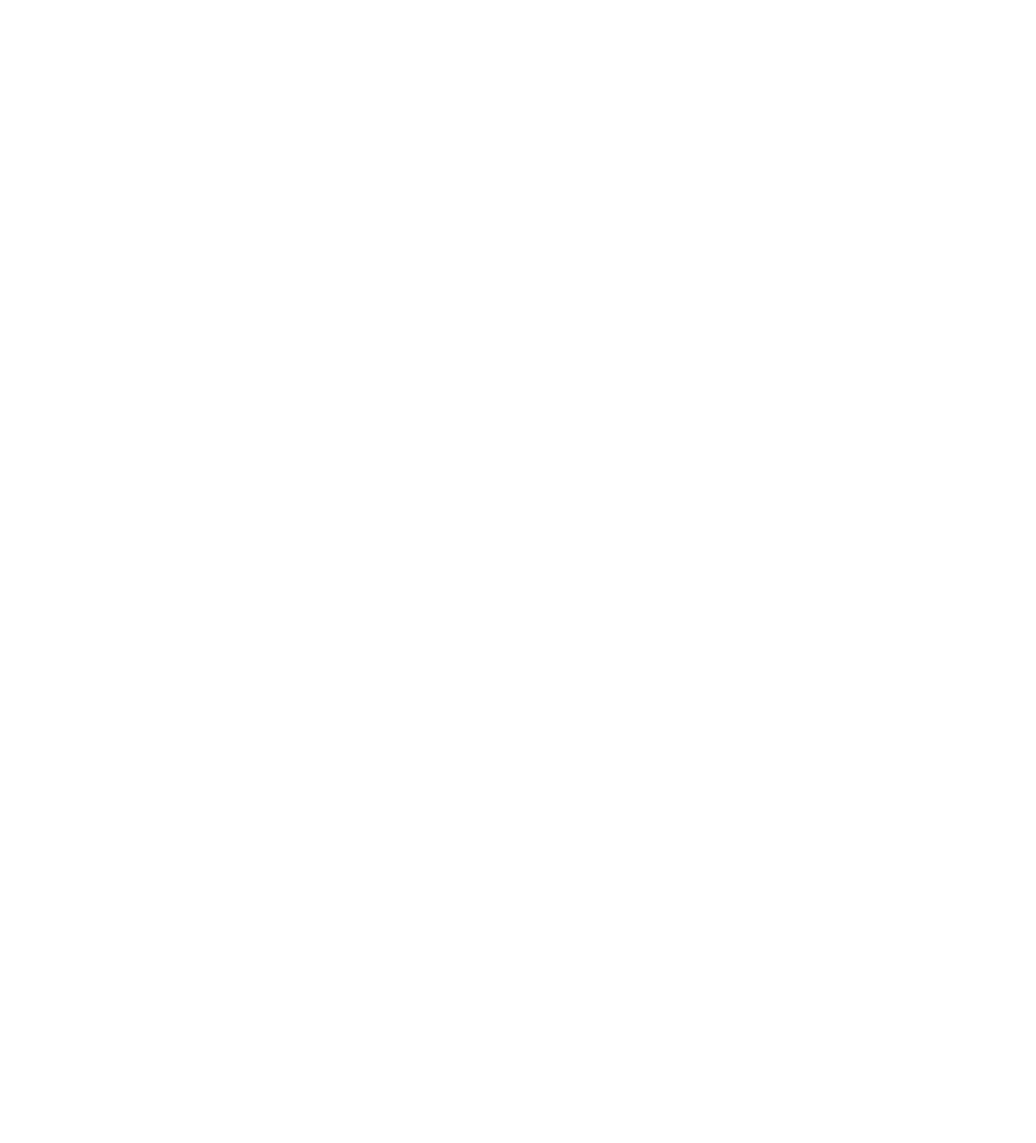
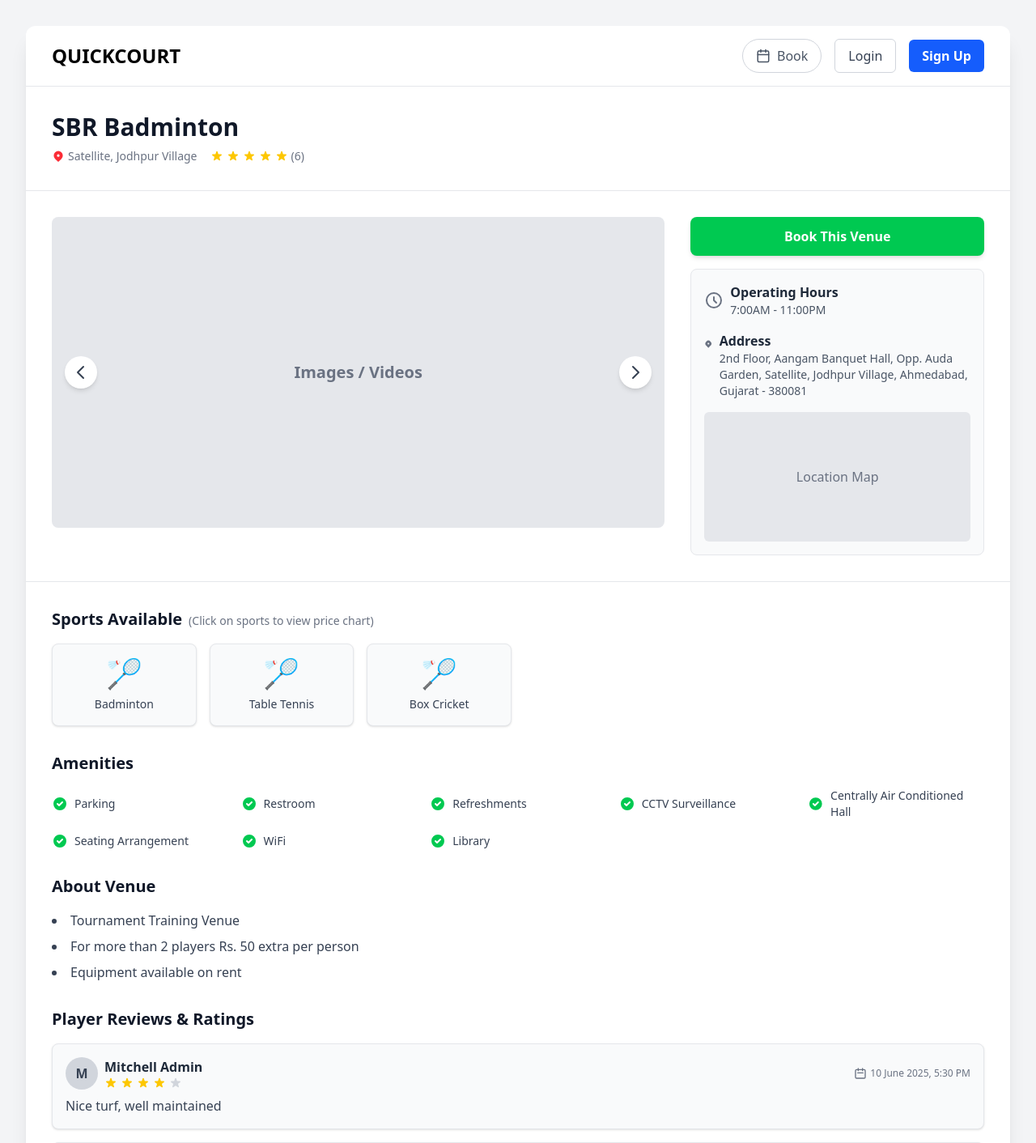
Before and after one commit to Tushar17733/QuickCourt, a React (Vite) app in the folder Frontend/: page /venue/1 in a window 1280 px wide. Before the commit this address had no page. Shown: the top 1412 px of the page at 81% size. Before the commit the page ends 800 px from the top, so only its background shows below. Built offline with nearby package versions, Linux system fonts and the light colour scheme.

Commit message:
desc page

```diff
--- a/Frontend/src/App.jsx
+++ b/Frontend/src/App.jsx
@@ -21,7 +21,7 @@ function App() {
         <Route path="/profile" element={<Profile/>} />
 
         <Route path="/venues" element={<Venues />} />
-        <Route path="/venuedetails" element={<VenueDetails />} />
+        <Route path="/venue/:id" element={<VenueDetails />} />
         <Route path="/courtbooking" element={<CourtBookingForm />} />
       </Routes>
     </div>
--- a/Frontend/src/components/Header.jsx
+++ b/Frontend/src/components/Header.jsx
@@ -55,14 +55,14 @@ export default function Header() {
           <>
             <Button
               onClick={() => navigate('/login')}
-              className="text-gray-600 px-4 py-2 rounded-full border border-gray-300 hover:bg-gray-100 transition-colors duration-200"
+              className="text-gray-600 px-4 py-2 rounded-full border border-gray-300 hover:bg-gray-100 transition-colors duration-200 cursor-pointer"
               variant="outline"
             >
               Login
             </Button>
             <Button
               onClick={() => navigate('/register')}
-              className="text-white bg-blue-600 px-4 py-2 rounded-full font-semibold hover:bg-blue-700 transition-colors duration-200"
+              className="text-white bg-blue-600 px-4 py-2 rounded-full font-semibold hover:bg-blue-700 transition-colors duration-200 cursor-pointer"
             >
               Sign Up
             </Button>
--- a/Frontend/src/page/Home.jsx
+++ b/Frontend/src/page/Home.jsx
@@ -264,9 +264,9 @@ const Home = () => {
               <ChevronRight size={16} className="ml-1" />
             </Link>
           </div>
-          <div className="grid grid-cols-1 md:grid-cols-2 lg:grid-cols-4 gap-6">
+          <div className="grid grid-cols-1 md:grid-cols-2 lg:grid-cols-4 gap-6 cursor-pointer">
             {venues.map((venue, index) => (
-              <VenueCard key={index} venue={venue} />
+                <VenueCard key={index} venue={venue} onClick={() => navigate(`/venue/${venue.id}`)} />
             ))}
           </div>
           <div className="text-center mt-8">
--- a/Frontend/src/page/VenueDetails.jsx
+++ b/Frontend/src/page/VenueDetails.jsx
@@ -1,9 +1,11 @@
 import React from 'react';
 import Header from '../components/Header';
+import { useParams } from 'react-router-dom';
 
-// This is the main component for the venue details page.
 const VenueDetails = () => {
-  // Mock data to simulate a single venue's details
+  const { id } = useParams();
+  console.log(id);
+
   const venue = {
     name: "SBR Badminton",
     location: "Satellite, Jodhpur Village",
@@ -13,14 +15,14 @@ const VenueDetails = () => {
     address: "2nd Floor, Aangam Banquet Hall, Opp. Auda Garden, Satellite, Jodhpur Village, Ahmedabad, Gujarat - 380081",
     sportsAvailable: ["Badminton", "Table Tennis", "Box Cricket"],
     amenities: [
-      { name: "Parking", icon: "M10 2a8 8 0 100 16 8 8 0 000-16zM8 11.5a1.5 1.5 0 01-3 0V7a1.5 1.5 0 013 0v4.5zM15 11.5a1.5 1.5 0 01-3 0V7a1.5 1.5 0 013 0v4.5z" },
-      { name: "Restroom", icon: "M10 2a8 8 0 100 16 8 8 0 000-16zM9 10a1 1 0 11-2 0 1 1 0 012 0zM13 10a1 1 0 11-2 0 1 1 0 012 0z" },
-      { name: "Refreshments", icon: "M10 2a8 8 0 100 16 8 8 0 000-16zM9 10a1 1 0 11-2 0 1 1 0 012 0zM13 10a1 1 0 11-2 0 1 1 0 012 0z" },
-      { name: "CCTV Surveillance", icon: "M10 2a8 8 0 100 16 8 8 0 000-16zM9 10a1 1 0 11-2 0 1 1 0 012 0zM13 10a1 1 0 11-2 0 1 1 0 012 0z" },
-      { name: "Centrally Air Conditioned Hall", icon: "M10 2a8 8 0 100 16 8 8 0 000-16zM9 10a1 1 0 11-2 0 1 1 0 012 0zM13 10a1 1 0 11-2 0 1 1 0 012 0z" },
-      { name: "Seating Arrangement", icon: "M10 2a8 8 0 100 16 8 8 0 000-16zM9 10a1 1 0 11-2 0 1 1 0 012 0zM13 10a1 1 0 11-2 0 1 1 0 012 0z" },
-      { name: "WiFi", icon: "M10 2a8 8 0 100 16 8 8 0 000-16zM9 10a1 1 0 11-2 0 1 1 0 012 0zM13 10a1 1 0 11-2 0 1 1 0 012 0z" },
-      { name: "Library", icon: "M10 2a8 8 0 100 16 8 8 0 000-16zM9 10a1 1 0 11-2 0 1 1 0 012 0zM13 10a1 1 0 11-2 0 1 1 0 012 0z" },
+      { name: "Parking" },
+      { name: "Restroom" },
+      { name: "Refreshments" },
+      { name: "CCTV Surveillance" },
+      { name: "Centrally Air Conditioned Hall" },
+      { name: "Seating Arrangement" },
+      { name: "WiFi" },
+      { name: "Library" },
     ],
     about: [
       "Tournament Training Venue",
@@ -52,29 +54,41 @@ const VenueDetails = () => {
     ]
   };
 
-  const StarRating = ({ rating }) => {
-    return (
+  const StarRating = ({ rating }) => (
     <div className="flex items-center space-x-1">
       {[...Array(5)].map((_, i) => (
-          <svg key={i} xmlns="http://www.w3.org/2000/svg" className={`h-4 w-4 ${i < rating ? 'text-yellow-400' : 'text-gray-300'}`} viewBox="0 0 20 20" fill="currentColor">
+        <svg
+          key={i}
+          xmlns="http://www.w3.org/2000/svg"
+          className={`h-4 w-4 ${i < rating ? 'text-yellow-400' : 'text-gray-300'}`}
+          viewBox="0 0 20 20"
+          fill="currentColor"
+        >
           <path d="M9.049 2.927c.3-.921 1.603-.921 1.902 0l1.07 3.292a1 1 0 00.95.69h3.462c.969 0 1.371 1.24.588 1.81l-2.8 2.034a1 1 0 00-.364 1.118l1.07 3.292c.3.921-.755 1.688-1.54 1.118l-2.8-2.034a1 1 0 00-1.175 0l-2.8 2.034c-.784.57-1.838-.197-1.539-1.118l1.07-3.292a1 1 0 00-.364-1.118L2.98 8.72c-.783-.57-.38-1.81.588-1.81h3.461a1 1 0 00.951-.69l1.07-3.292z" />
         </svg>
       ))}
     </div>
   );
-  };
 
   return (
     <div className="min-h-screen bg-gray-100 p-4 sm:p-6 lg:p-8 flex items-center justify-center font-sans">
       <div className="bg-white rounded-xl shadow-xl w-full max-w-7xl">
-        <Header/>
-        {/* Header Section */}
+        <Header />
         <div className="p-6 md:p-8 border-b border-gray-200">
           <h1 className="text-3xl font-extrabold text-gray-900">{venue.name}</h1>
           <div className="flex flex-col sm:flex-row sm:items-center text-sm text-gray-500 mt-2 space-y-2 sm:space-y-0 sm:space-x-4">
             <div className="flex items-center space-x-1">
-              <svg xmlns="http://www.w3.org/2000/svg" className="h-4 w-4 text-red-500" viewBox="0 0 20 20" fill="currentColor">
-                <path fillRule="evenodd" d="M5.05 4.05a7 7 0 119.9 9.9L10 18.9l-4.95-4.95a7 7 0 010-9.9zM10 11a2 2 0 100-4 2 2 0 000 4z" clipRule="evenodd" />
+              <svg
+                xmlns="http://www.w3.org/2000/svg"
+                className="h-4 w-4 text-red-500"
+                viewBox="0 0 20 20"
+                fill="currentColor"
+              >
+                <path
+                  fillRule="evenodd"
+                  d="M5.05 4.05a7 7 0 119.9 9.9L10 18.9l-4.95-4.95a7 7 0 010-9.9zM10 11a2 2 0 100-4 2 2 0 000 4z"
+                  clipRule="evenodd"
+                />
               </svg>
               <span>{venue.location}</span>
             </div>
@@ -85,35 +99,49 @@ const VenueDetails = () => {
           </div>
         </div>
 
-        {/* Main Content Area: Image Gallery and Booking Panel */}
         <div className="p-6 md:p-8 lg:grid lg:grid-cols-3 lg:gap-8">
           <div className="lg:col-span-2 mb-6 lg:mb-0">
-            {/* Image Gallery */}
             <div className="relative w-full h-80 md:h-96 bg-gray-200 rounded-lg flex items-center justify-center text-gray-500 font-bold mb-4 lg:mb-0">
               <span className="text-xl">Images / Videos</span>
               <button className="absolute left-4 bg-white rounded-full p-2 shadow-md">
-                <svg xmlns="http://www.w3.org/2000/svg" className="h-6 w-6 text-gray-700" fill="none" viewBox="0 0 24 24" stroke="currentColor">
+                <svg
+                  xmlns="http://www.w3.org/2000/svg"
+                  className="h-6 w-6 text-gray-700"
+                  fill="none"
+                  viewBox="0 0 24 24"
+                  stroke="currentColor"
+                >
                   <path strokeLinecap="round" strokeLinejoin="round" strokeWidth={2} d="M15 19l-7-7 7-7" />
                 </svg>
               </button>
               <button className="absolute right-4 bg-white rounded-full p-2 shadow-md">
-                <svg xmlns="http://www.w3.org/2000/svg" className="h-6 w-6 text-gray-700" fill="none" viewBox="0 0 24 24" stroke="currentColor">
+                <svg
+                  xmlns="http://www.w3.org/2000/svg"
+                  className="h-6 w-6 text-gray-700"
+                  fill="none"
+                  viewBox="0 0 24 24"
+                  stroke="currentColor"
+                >
                   <path strokeLinecap="round" strokeLinejoin="round" strokeWidth={2} d="M9 5l7 7-7 7" />
                 </svg>
               </button>
             </div>
           </div>
 
-          {/* Booking Panel (Sidebar) */}
           <div className="lg:col-span-1 space-y-4">
             <button className="w-full bg-green-500 text-white font-bold py-3 rounded-lg shadow-md hover:bg-green-600 transition-colors duration-200">
               Book This Venue
             </button>
 
             <div className="bg-gray-50 p-4 rounded-lg border border-gray-200 space-y-4">
-              {/* Operating Hours */}
               <div className="flex items-center space-x-2">
-                <svg xmlns="http://www.w3.org/2000/svg" className="h-6 w-6 text-gray-500" fill="none" viewBox="0 0 24 24" stroke="currentColor">
+                <svg
+                  xmlns="http://www.w3.org/2000/svg"
+                  className="h-6 w-6 text-gray-500"
+                  fill="none"
+                  viewBox="0 0 24 24"
+                  stroke="currentColor"
+                >
                   <path strokeLinecap="round" strokeLinejoin="round" strokeWidth={2} d="M12 8v4l3 3m6-3a9 9 0 11-18 0 9 9 0 0118 0z" />
                 </svg>
                 <div>
@@ -122,10 +150,18 @@ const VenueDetails = () => {
                 </div>
               </div>
 
-              {/* Address */}
               <div className="flex items-start space-x-2">
-                <svg xmlns="http://www.w3.org/2000/svg" className="h-6 w-6 text-gray-500 mt-1" viewBox="0 0 20 20" fill="currentColor">
-                  <path fillRule="evenodd" d="M5.05 4.05a7 7 0 119.9 9.9L10 18.9l-4.95-4.95a7 7 0 010-9.9zM10 11a2 2 0 100-4 2 2 0 000 4z" clipRule="evenodd" />
+                <svg
+                  xmlns="http://www.w3.org/2000/svg"
+                  className="h-6 w-6 text-gray-500 mt-1"
+                  viewBox="0 0 20 20"
+                  fill="currentColor"
+                >
+                  <path
+                    fillRule="evenodd"
+                    d="M5.05 4.05a7 7 0 119.9 9.9L10 18.9l-4.95-4.95a7 7 0 010-9.9zM10 11a2 2 0 100-4 2 2 0 000 4z"
+                    clipRule="evenodd"
+                  />
                 </svg>
                 <div>
                   <h4 className="font-semibold text-gray-800">Address</h4>
@@ -133,7 +169,6 @@ const VenueDetails = () => {
                 </div>
               </div>
 
-              {/* Location Map Placeholder */}
               <div className="w-full h-40 bg-gray-200 rounded-md flex items-center justify-center text-gray-500">
                 <span>Location Map</span>
               </div>
@@ -141,10 +176,7 @@ const VenueDetails = () => {
           </div>
         </div>
 
-        {/* Detailed Information Section */}
         <div className="p-6 md:p-8 border-t border-gray-200 space-y-8">
-
-          {/* Sports Available */}
           <div>
             <h3 className="text-xl font-bold text-gray-900 mb-4">
               Sports Available
@@ -152,22 +184,33 @@ const VenueDetails = () => {
             </h3>
             <div className="grid grid-cols-2 sm:grid-cols-3 md:grid-cols-4 lg:grid-cols-6 gap-4">
               {venue.sportsAvailable.map((sport, index) => (
-                <div key={index} className="flex flex-col items-center p-4 bg-gray-50 rounded-lg shadow-sm border border-gray-200 cursor-pointer hover:bg-gray-100 transition-colors duration-200">
-                  <span className="text-4xl">🏸</span> {/* Placeholder Emojis for icons */}
+                <div
+                  key={index}
+                  className="flex flex-col items-center p-4 bg-gray-50 rounded-lg shadow-sm border border-gray-200 cursor-pointer hover:bg-gray-100 transition-colors duration-200"
+                >
+                  <span className="text-4xl">🏸</span>
                   <span className="mt-2 text-sm font-medium text-gray-700">{sport}</span>
                 </div>
               ))}
             </div>
           </div>
 
-          {/* Amenities */}
           <div>
             <h3 className="text-xl font-bold text-gray-900 mb-4">Amenities</h3>
             <div className="grid grid-cols-2 sm:grid-cols-3 md:grid-cols-4 lg:grid-cols-5 gap-4">
               {venue.amenities.map((amenity, index) => (
                 <div key={index} className="flex items-center space-x-2">
-                  <svg xmlns="http://www.w3.org/2000/svg" className="h-5 w-5 text-green-500" viewBox="0 0 20 20" fill="currentColor">
-                    <path fillRule="evenodd" d="M10 18a8 8 0 100-16 8 8 0 000 16zm3.707-9.293a1 1 0 00-1.414-1.414L9 10.586 7.707 9.293a1 1 0 00-1.414 1.414l2 2a1 1 0 001.414 0l4-4z" clipRule="evenodd" />
+                  <svg
+                    xmlns="http://www.w3.org/2000/svg"
+                    className="h-5 w-5 text-green-500"
+                    viewBox="0 0 20 20"
+                    fill="currentColor"
+                  >
+                    <path
+                      fillRule="evenodd"
+                      d="M10 18a8 8 0 100-16 8 8 0 000 16zm3.707-9.293a1 1 0 00-1.414-1.414L9 10.586 7.707 9.293a1 1 0 00-1.414 1.414l2 2a1 1 0 001.414 0l4-4z"
+                      clipRule="evenodd"
+                    />
                   </svg>
                   <span className="text-sm text-gray-700">{amenity.name}</span>
                 </div>
@@ -175,7 +218,6 @@ const VenueDetails = () => {
             </div>
           </div>
 
-          {/* About Venue */}
           <div>
             <h3 className="text-xl font-bold text-gray-900 mb-4">About Venue</h3>
             <ul className="list-disc list-inside space-y-2 text-gray-700">
@@ -185,12 +227,14 @@ const VenueDetails = () => {
             </ul>
           </div>
 
-          {/* Player Reviews & Ratings */}
           <div>
             <h3 className="text-xl font-bold text-gray-900 mb-4">Player Reviews & Ratings</h3>
             <div className="space-y-4">
               {venue.reviews.map((review) => (
-                <div key={review.id} className="bg-gray-50 p-4 rounded-lg shadow-sm border border-gray-200">
+                <div
+                  key={review.id}
+                  className="bg-gray-50 p-4 rounded-lg shadow-sm border border-gray-200"
+                >
                   <div className="flex items-center justify-between mb-2">
                     <div className="flex items-center space-x-2">
                       <div className="h-10 w-10 bg-gray-300 rounded-full flex items-center justify-center text-gray-700 font-bold">
@@ -202,8 +246,19 @@ const VenueDetails = () => {
                       </div>
                     </div>
                     <div className="flex items-center space-x-1 text-xs text-gray-500">
-                      <svg xmlns="http://www.w3.org/2000/svg" className="h-4 w-4" fill="none" viewBox="0 0 24 24" stroke="currentColor">
-                        <path strokeLinecap="round" strokeLinejoin="round" strokeWidth={2} d="M8 7V3m8 4V3m-9 8h10M5 21h14a2 2 0 002-2V7a2 2 0 00-2-2H5a2 2 0 00-2 2v12a2 2 0 002 2z" />
+                      <svg
+                        xmlns="http://www.w3.org/2000/svg"
+                        className="h-4 w-4"
+                        fill="none"
+                        viewBox="0 0 24 24"
+                        stroke="currentColor"
+                      >
+                        <path
+                          strokeLinecap="round"
+                          strokeLinejoin="round"
+                          strokeWidth={2}
+                          d="M8 7V3m8 4V3m-9 8h10M5 21h14a2 2 0 002-2V7a2 2 0 00-2-2H5a2 2 0 00-2 2v12a2 2 0 002 2z"
+                        />
                       </svg>
                       <span>{review.date}</span>
                     </div>
--- a/Frontend/src/page/Venues.jsx
+++ b/Frontend/src/page/Venues.jsx
@@ -2,10 +2,12 @@ import React, { useState, useMemo } from "react";
 import venuesData from "../data/venues";
 import "../index.css";
 import Header from "../components/Header";
+import { useNavigate } from "react-router-dom";
 
 const PAGE_SIZE = 9;
 
 const Venues = () => {
+  const navigate = useNavigate();
   const [searchTerm, setSearchTerm] = useState("");
   const [sportFilter, setSportFilter] = useState("All");
   const [venueTypeFilter, setVenueTypeFilter] = useState("All");
@@ -102,12 +104,16 @@ const Venues = () => {
     setCurrentPage(1);
   };
 
+  const handleViewDetails = (venueId) => {
+    navigate(`/venue/${venueId}`);
+  };
+
   return (
-      <>
-        <Header />
-        <div className="w-full text-center py-4 text-lg font-semibold border-b border-gray-300">
-          Sports Venues in Ahmedabad: Discover and Book Nearby Venues
-        </div>
+    <>
+      <Header />
+      <div className="w-full text-center py-4 text-lg font-semibold border-b border-gray-300">
+        Sports Venues in Ahmedabad: Discover and Book Nearby Venues
+      </div>
       <div className="venues-page flex flex-col md:flex-row md:gap-6 p-6 w-full pb-20">
         {/* Filters */}
         <aside className="filters w-full md:w-1/4 p-4 border rounded-md mb-4 md:mb-0 bg-white shadow-md">
@@ -235,7 +241,10 @@ const Venues = () => {
                   </span>
                 ))}
               </div>
-              <button className="bg-green-300 hover:bg-green-400 text-green-900 px-4 py-2 rounded self-start transition cursor-pointer">
+              <button
+                onClick={() => handleViewDetails(venue.id)}
+                className="bg-green-300 hover:bg-green-400 text-green-900 px-4 py-2 rounded self-start transition cursor-pointer"
+              >
                 View Details
               </button>
             </div>
@@ -259,7 +268,7 @@ const Venues = () => {
                 currentPage === idx + 1
                   ? "bg-purple-600 text-white"
                   : "hover:bg-purple-100"
-              } transition cursor-pointer`}
+              } transition`}
             >
               {idx + 1}
             </button>
@@ -267,7 +276,7 @@ const Venues = () => {
           <button
             onClick={() => setCurrentPage((p) => Math.min(p + 1, totalPages))}
             disabled={currentPage === totalPages}
-            className="px-4 py-2 border rounded-r disabled:opacity-50 hover:bg-purple-600 hover:text-white transition cursor-pointer"
+            className="px-4 py-2 border rounded-r disabled:opacity-50 hover:bg-purple-600 hover:text-white transition"
           >
             {'>'}
           </button>
```
Lines whose indentation alone changed are shown as unchanged.
